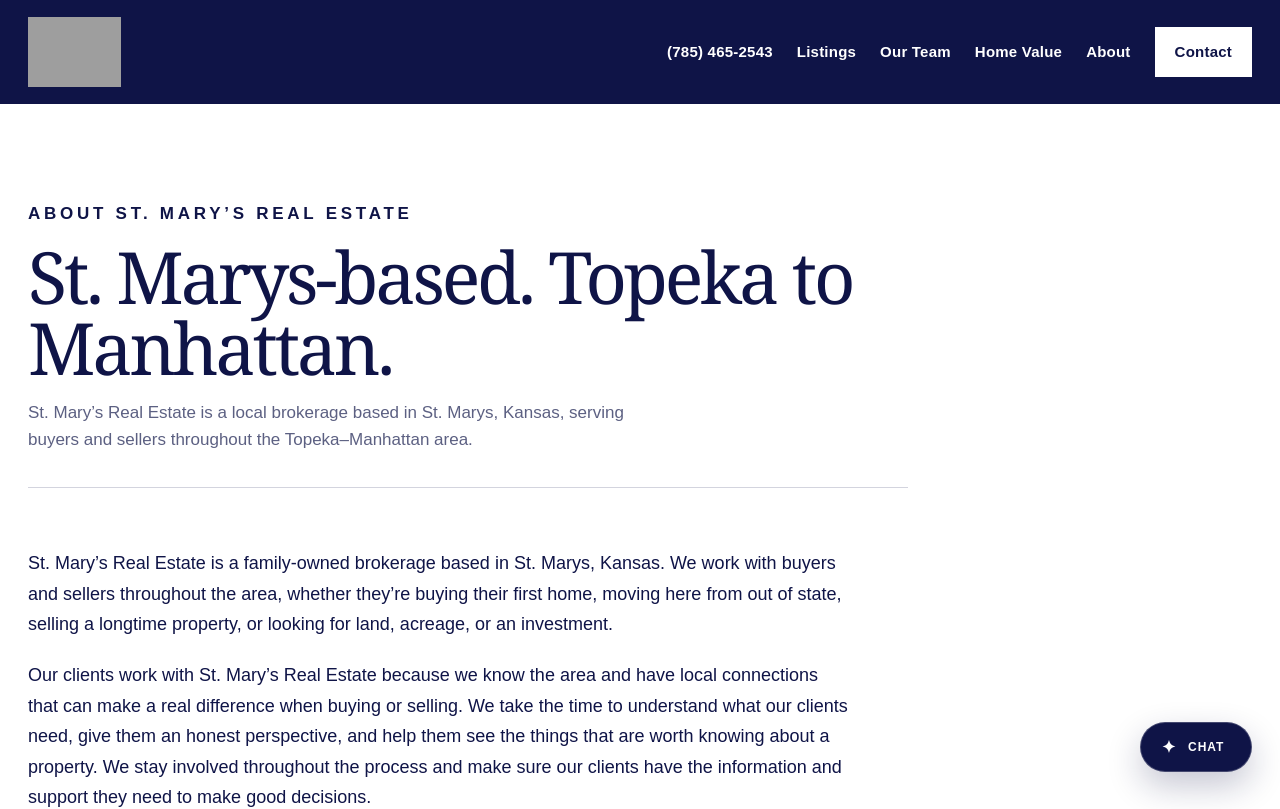
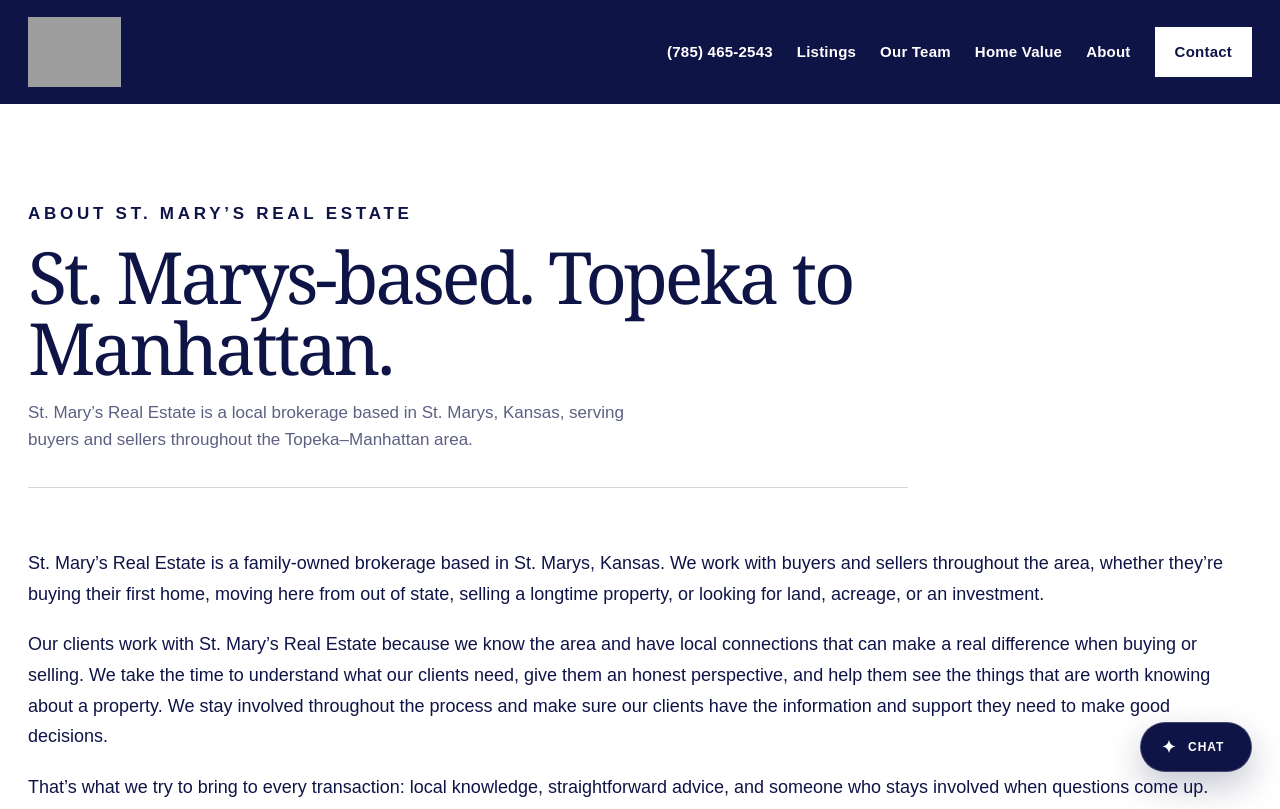
Before and after one commit to pierrenavarre1/smre, a Next.js app: page /about in a window 1280 px wide. Shown: the top 809 px of the page. Built offline with nearby package versions, Linux system fonts and the light colour scheme; grey boxes are pictures that could not be loaded.

Commit message:
Match About page text width to site content

```diff
--- a/app/brand-overrides.css
+++ b/app/brand-overrides.css
@@ -755,3 +755,9 @@
     margin-top:28px;
   }
 }
+
+
+/* About page: match the main content width used throughout the site. */
+.about-page .about-copy{
+  max-width:none;
+}
```
